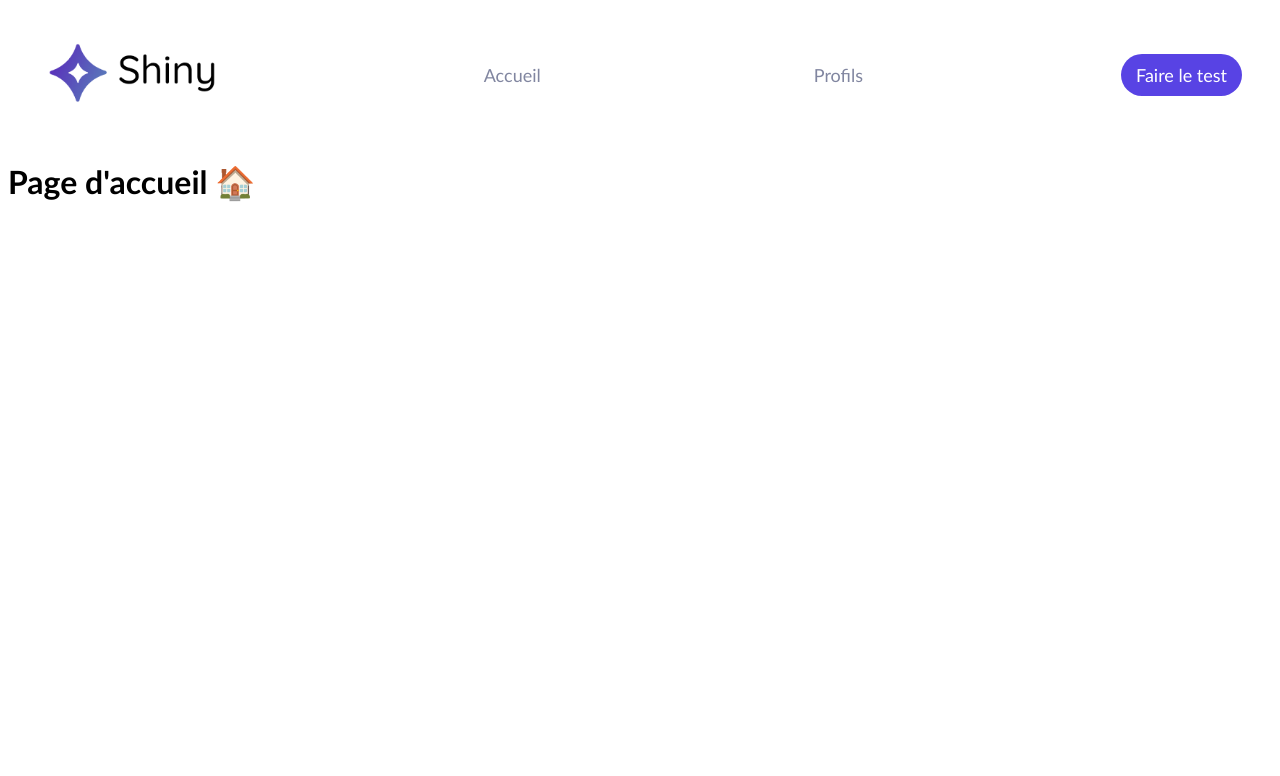
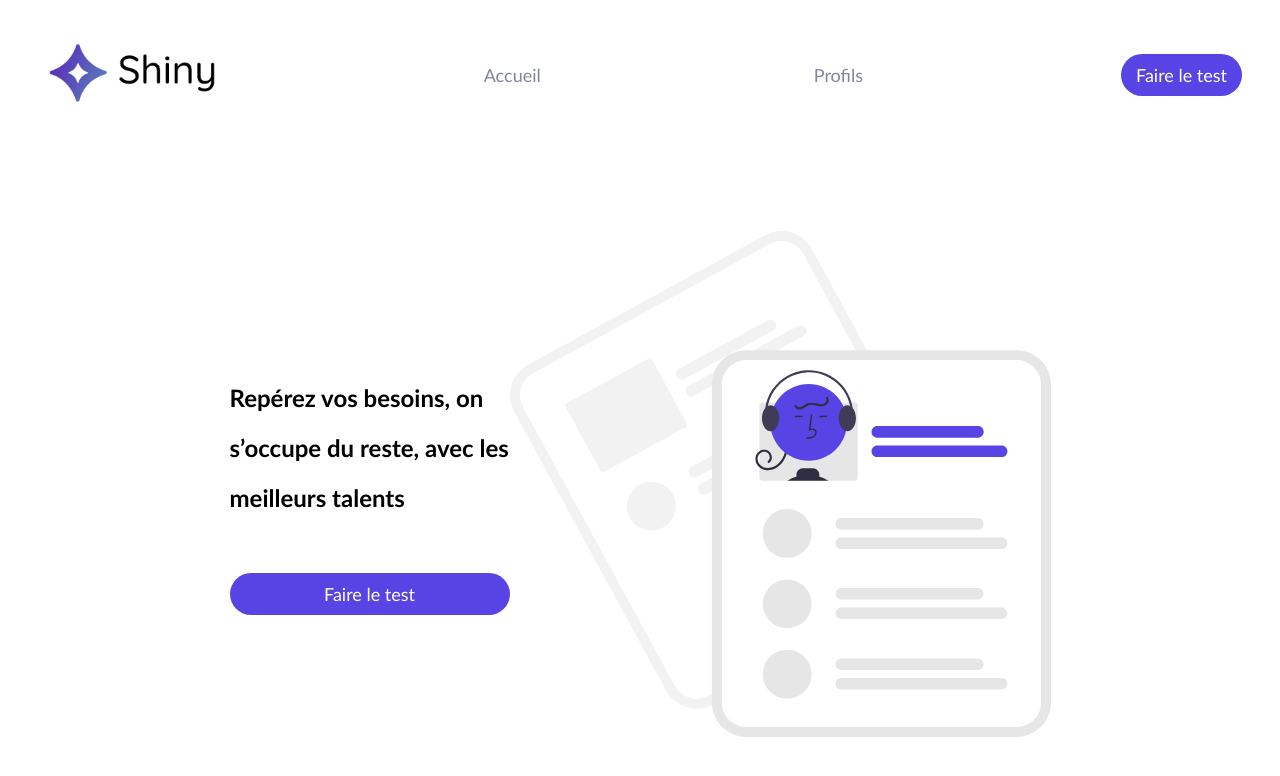
Before and after one commit to DamienPellerin/shiny-agency, a React (Create React App) app: page / in a window 1280 px wide. Shown: the top 776 px of the page. Built offline with nearby package versions, Linux system fonts and the light colour scheme.

Commit message:
Home Page

```diff
--- a/src/pages/Home/index.jsx
+++ b/src/pages/Home/index.jsx
@@ -1,8 +1,58 @@
+import styled from 'styled-components'
+import colors from '../../utils/style/colors'
+import { StyledLink } from '../../utils/style/atoms'
+import HomeIllustration from '../../assets/home-illustration.svg'
+
+const HomeWrapper = styled.div`
+  display: flex;
+  justify-content: center;
+`
+
+const HomeContainer = styled.div`
+  margin: 30px;
+  background-color: ${colors.background};
+  padding: 60px 90px;
+  display: flex;
+  flex-direction: row;
+  max-width: 1200px;
+`
+
+const LeftCol = styled.div`
+  display: flex;
+  flex-direction: column;
+  justify-content: center;
+  flex: 1;
+  ${StyledLink} {
+    max-width: 250px;
+  }
+`
+
+const StyledTitle = styled.h2`
+  padding-bottom: 30px;
+  max-width: 280px;
+  line-height: 50px;
+`
+
+const Illustration = styled.img`
+  flex: 1;
+`
+
 function Home() {
   return (
-    <div>
-      <h1> Page d'accueil 🏠</h1>
-    </div>
+    <HomeWrapper>
+      <HomeContainer>
+        <LeftCol>
+          <StyledTitle>
+            Repérez vos besoins, on s’occupe du reste, avec les meilleurs
+            talents
+          </StyledTitle>
+          <StyledLink to="/survey/1" $isFullLink>
+            Faire le test
+          </StyledLink>
+        </LeftCol>
+        <Illustration src={HomeIllustration} />
+      </HomeContainer>
+    </HomeWrapper>
   )
 }
 
```
